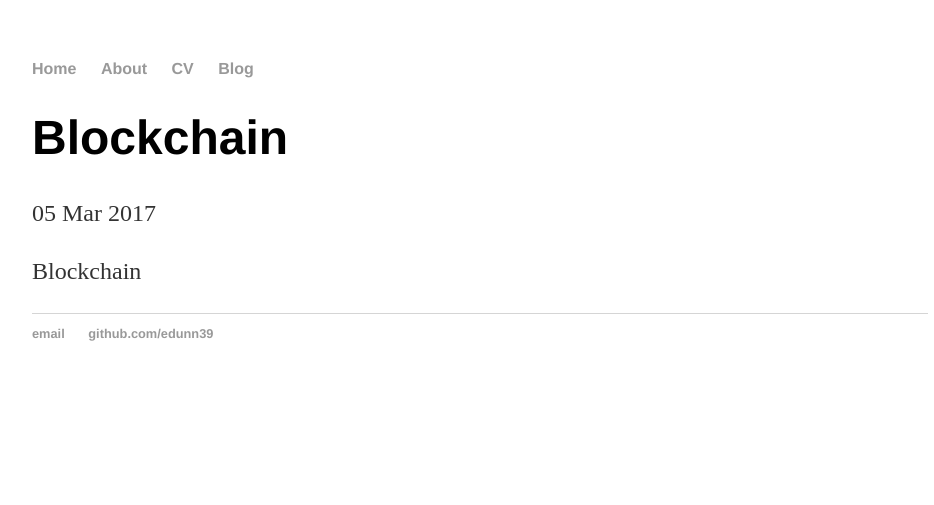
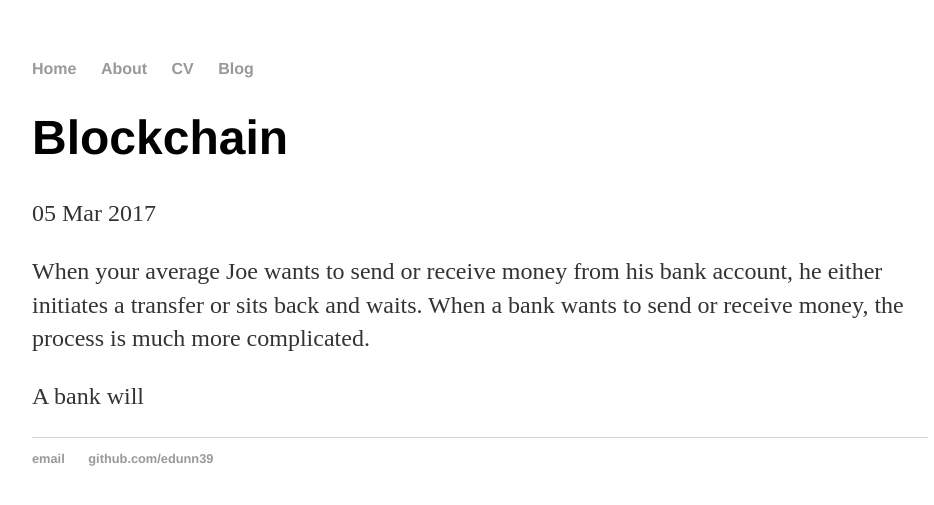
Before and after one commit to edunn39/edunn39.github.io, a Jekyll site: the page built from _posts/2017-03-05-blockchain.md, in a window 1280 px wide. Shown: the top 505 px of the page, without its empty margins (160-1094 px from the left). Built offline with Jekyll 4.4.1, drawn with Linux system fonts in a browser that asks for light colours.

Commit message:
Update 2017-03-05-blockchain.md

```diff
--- a/_posts/2017-03-05-blockchain.md
+++ b/_posts/2017-03-05-blockchain.md
@@ -4,4 +4,6 @@ title: "Blockchain"
 date: 2017-03-05
 ---
 
-Blockchain
+When your average Joe wants to send or receive money from his bank account, he either initiates a transfer or sits back and waits. When a bank wants to send or receive money, the process is much more complicated.
+
+A bank will
```
